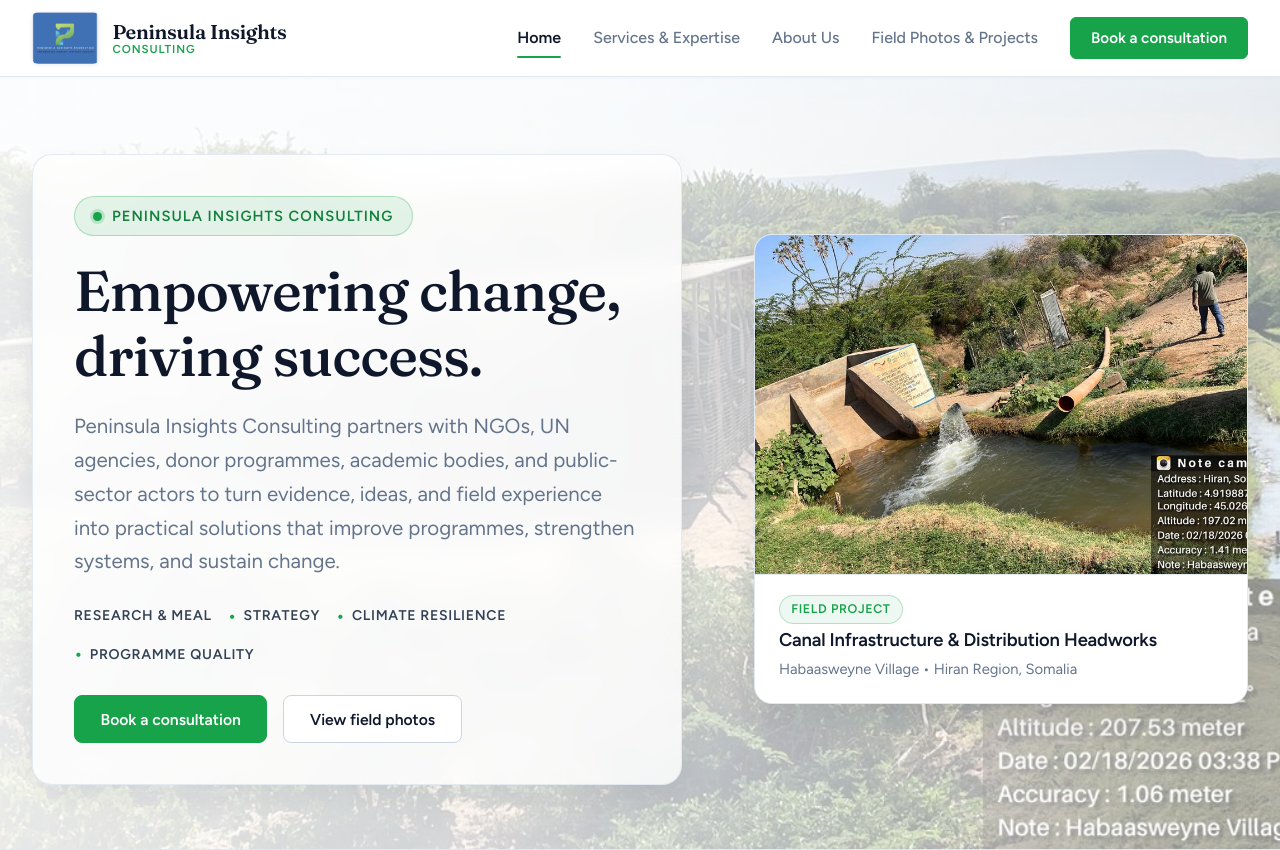
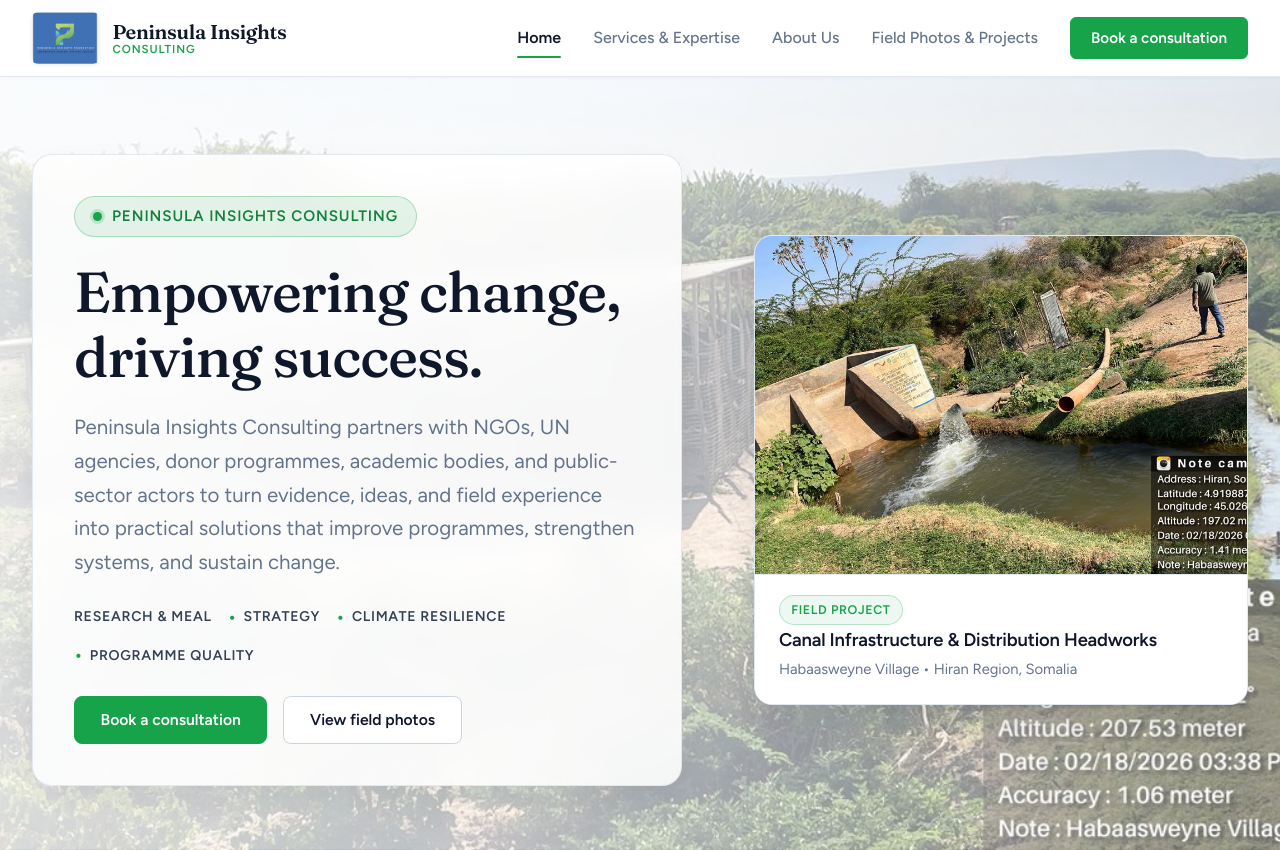
Before and after one commit to Sirrobert-hub/Peninsulainsights, a plain HTML site: page index.html in a window 1280 px wide. Shown: the top 850 px of the page. Drawn offline with Linux system fonts and the light colour scheme.

Commit message:
Refine hero background and card styling
Adjust overlay opacity, blur, border, and brand typography to balance image visibility with text readability.

```diff
--- a/css/style.css
+++ b/css/style.css
@@ -420,7 +420,7 @@ nav a.btn.active::after {
   position: relative;
   overflow: hidden;
   background-image:
-    linear-gradient(90deg, rgba(255, 255, 255, 0.90) 0%, rgba(255, 255, 255, 0.80) 42%, rgba(255, 255, 255, 0.52) 100%),
+    linear-gradient(90deg, rgba(255, 255, 255, 0.84) 0%, rgba(255, 255, 255, 0.70) 45%, rgba(255, 255, 255, 0.36) 100%),
     url("../photos/solar-irrigation-system.jpeg");
   background-size: cover;
   background-position: center 35%;
@@ -447,12 +447,12 @@ nav a.btn.active::after {
 .hero-left {
   display: grid;
   gap: 1.35rem;
-  background: rgba(255, 255, 255, 0.82);
-  backdrop-filter: blur(12px);
-  -webkit-backdrop-filter: blur(12px);
+  background: rgba(255, 255, 255, 0.88);
+  backdrop-filter: blur(14px);
+  -webkit-backdrop-filter: blur(14px);
   padding: clamp(1.75rem, 3.2vw, 2.75rem);
   border-radius: 20px;
-  border: 1px solid rgba(226, 232, 240, 0.9);
+  border: 1px solid rgba(226, 232, 240, 0.95);
   box-shadow: 0 12px 32px -4px rgba(15, 23, 42, 0.08);
 }
 
@@ -477,9 +477,9 @@ nav a.btn.active::after {
 
 .hero-brand-name {
   font-family: var(--sans);
-  font-size: 0.92rem;
+  font-size: 0.95rem;
   font-weight: 700;
-  letter-spacing: 0.07em;
+  letter-spacing: 0.06em;
   color: #15803D;
   text-transform: uppercase;
 }
@@ -548,7 +548,7 @@ nav a.btn.active::after {
   position: relative;
   padding: clamp(2.75rem, 4.5vw, 4.5rem) 0 clamp(2.25rem, 3.5vw, 3.5rem);
   background-image:
-    linear-gradient(135deg, rgba(255, 255, 255, 0.95) 0%, rgba(248, 250, 252, 0.92) 100%),
+    linear-gradient(135deg, rgba(255, 255, 255, 0.88) 0%, rgba(248, 250, 252, 0.82) 100%),
     url("../photos/crop-monitoring-field.jpeg");
   background-size: cover;
   background-position: center;
```
